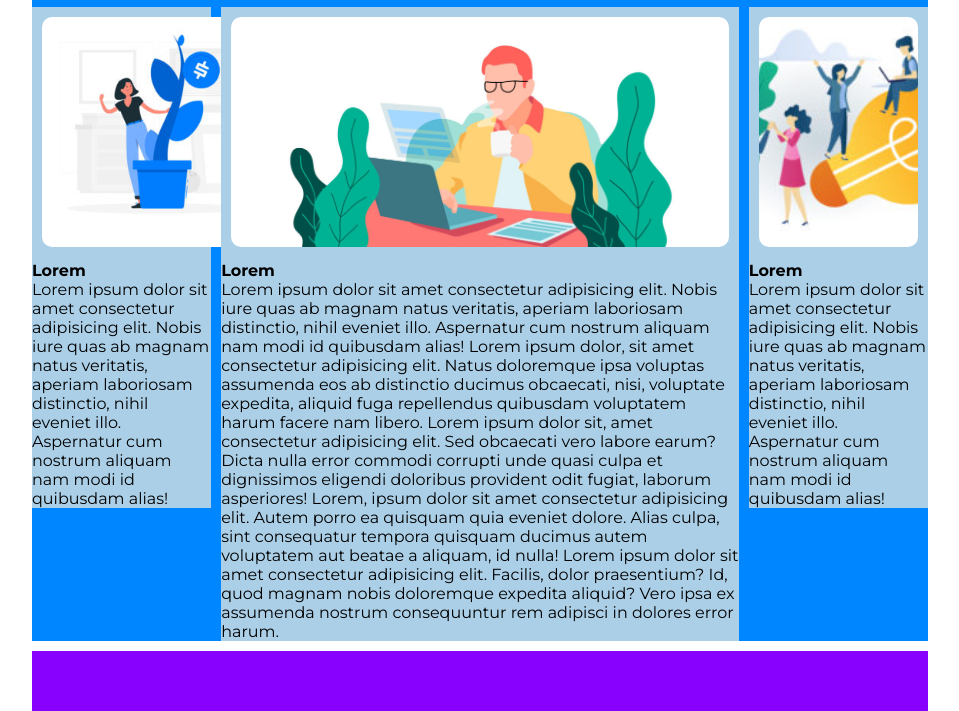
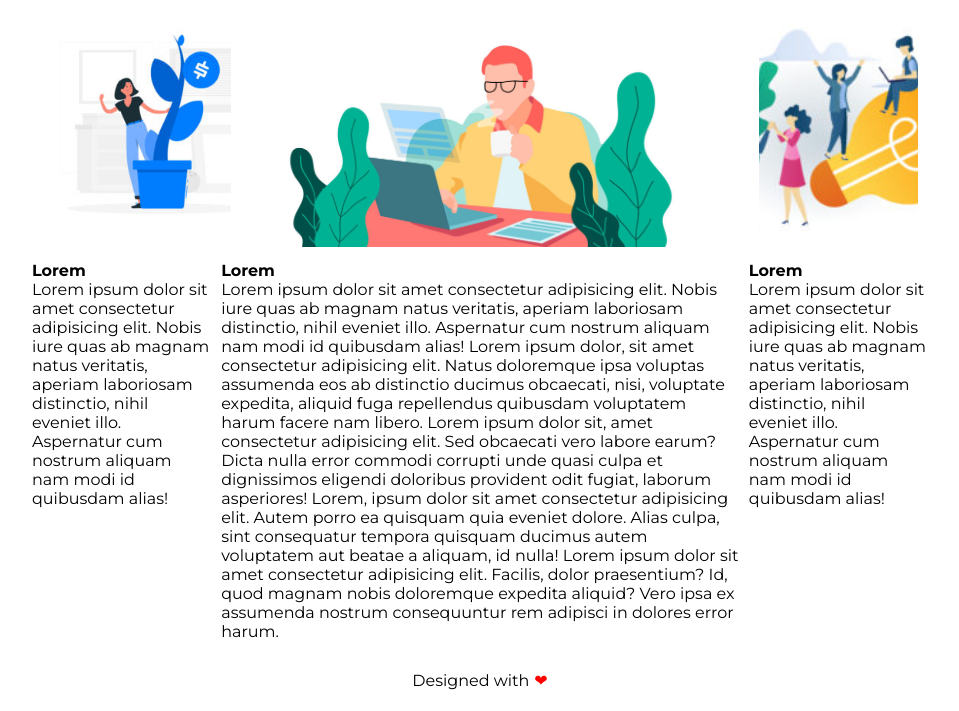
Before and after one commit to Angeloamenta/htmlcss-wp, a plain HTML site: page index.html in a window 1280 px wide. Shown: the part 725-1436 px from the top of the page, without its empty margins (160-1119 px from the left). After the commit the page ends 1415 px from the top, so only its background shows below. Drawn offline with Linux system fonts and the light colour scheme.

Commit message:
love-final

```diff
--- a/css/style.css
+++ b/css/style.css
@@ -83,12 +83,12 @@ main section {
 .sect-blue {
     width: 100%;
     /* height: 400px; */
-    background-color:#0086FF;
+    /* background-color:#0086FF; */
 }
 
 .line{
     /* height: 80px; */
-    background-color: #ABCFE7;
+    /* background-color: #ABCFE7; */
 }
 
 .line-title {
@@ -101,7 +101,7 @@ main section {
 
 .sect-blue div[class*="column"]{
     height: calc(100% - 100px);
-    background-color: #ABCFE7;
+    /* background-color: #ABCFE7; */
     float: left;
     margin-top: 10px;
 }
@@ -115,6 +115,8 @@ main section {
 }
 
 .pianta {
+    object-fit: cover;
+    width: 100;
     height: 250px;
     padding: 10px;
     border-radius: 20px;
@@ -143,8 +145,15 @@ main section {
 
 /* footer */
 footer {
-    margin-top: 10px;
+    text-align: center;
+    margin-top: 30px;
     width: 100%;
-    height: 60px;
-    background-color: #8801FE;
+    /* height: 60px;
+    background-color: #8801FE; */
 }
+
+.made::after{
+    content: "\02764";
+    color: red;
+    margin-left: 5px;
+}
--- a/index.html
+++ b/index.html
@@ -67,7 +67,7 @@
 
         <!-- footer -->
         <footer>
-
+            <div class="made">Designed with</div>
         </footer>
         <!-- footer -->
 
```
